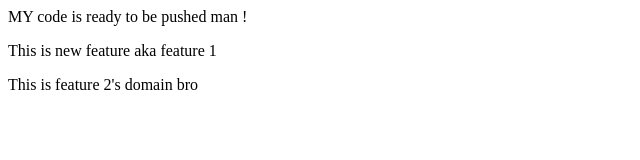
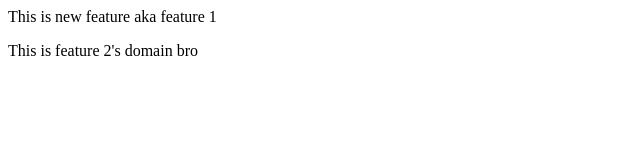
Before and after one commit to architshankar/localrepo, a plain HTML site: page index.html in a window 1280 px wide. Shown: the whole page, without its empty margins (0-640 px from the left). Drawn offline with Linux system fonts and the light colour scheme.

Commit message:
deleted some changes

```diff
--- a/index.html
+++ b/index.html
@@ -1,4 +1,4 @@
 
-<p>MY code is ready to be pushed man ! </p>
+
 <p>This is new feature aka feature 1</p>
 <p>This is feature 2's domain bro</p>
```
